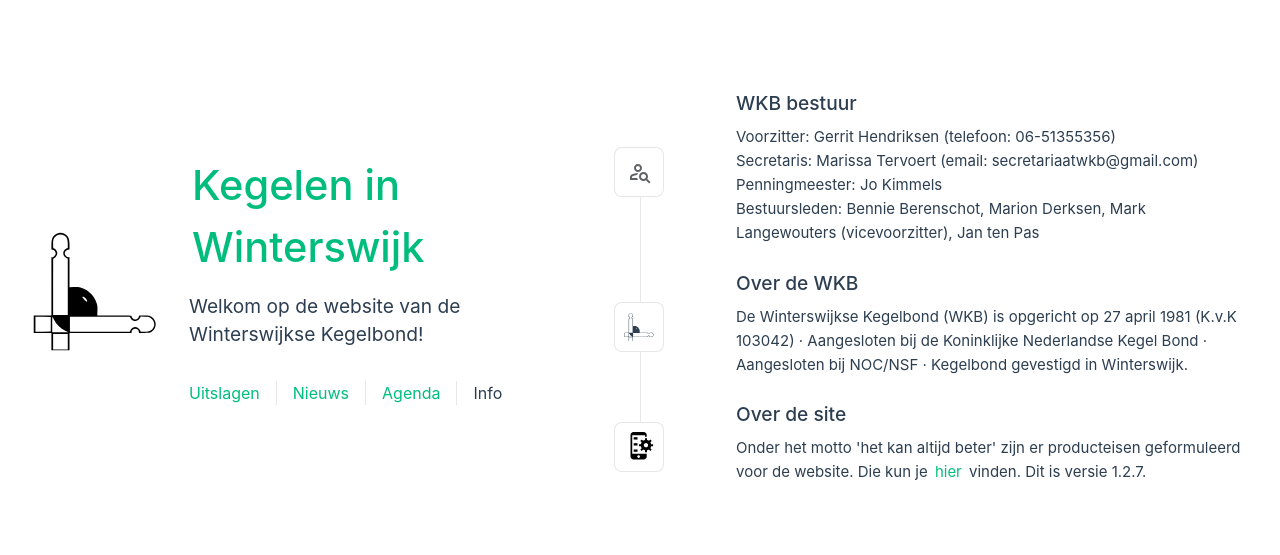
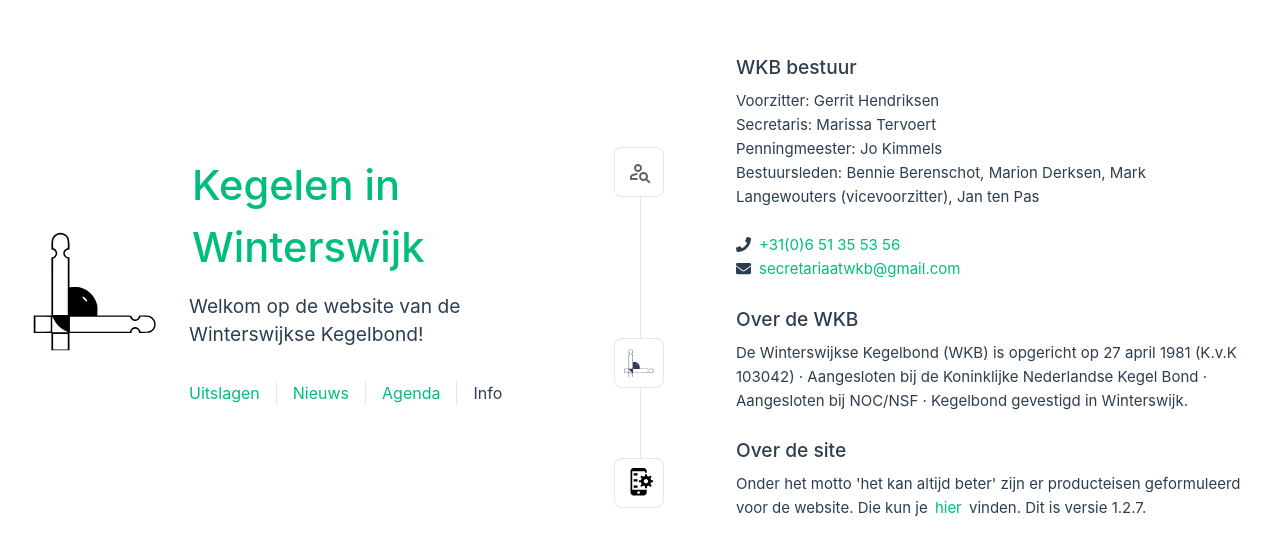
Before and after one commit to ruud00000/wkb-app, a Vue app: page /informatie in a window 1280 px wide. Shown: the part 109-664 px from the top of the page. Built offline with nearby package versions, Linux system fonts and the light colour scheme.

Commit message:
tel + mail icons added (fa)

```diff
--- a/package.json
+++ b/package.json
@@ -13,6 +13,9 @@
     "generate-pwa-assets": "pwa-assets-generator --preset ./pwa-assets.config.ts public/logo-wit.svg"
   },
   "dependencies": {
+    "@fortawesome/fontawesome-svg-core": "^1.2.36",
+    "@fortawesome/free-solid-svg-icons": "^5.15.4",
+    "@fortawesome/vue-fontawesome": "^3.0.8",
     "express": "^4.18.2",
     "express-fileupload": "^1.4.3",
     "http-proxy-middleware": "^2.0.6",
--- a/src/components/Informatie.vue
+++ b/src/components/Informatie.vue
@@ -17,11 +17,16 @@
       <BestuurIcon />
     </template>
     <template #heading>WKB bestuur</template>
-    Voorzitter: Gerrit Hendriksen (telefoon: 06-51355356)<br>
-    Secretaris:  Marissa Tervoert (email: secretariaatwkb@gmail.com)<br>
+    Voorzitter: Gerrit Hendriksen<br>
+    Secretaris:  Marissa Tervoert<br>
     Penningmeester: Jo Kimmels<br>
 
-    Bestuursleden: Bennie Berenschot, Marion Derksen, Mark Langewouters (vicevoorzitter), Jan ten Pas
+    Bestuursleden: Bennie Berenschot, Marion Derksen, Mark Langewouters (vicevoorzitter), Jan ten Pas<br><br>
+
+    <span><font-awesome-icon :icon="['fa', 'phone']" /></span>
+    <a class="link" href="tel:+31(0)6 51 35 53 56">+31(0)6 51 35 53 56</a><br>
+    <span><font-awesome-icon :icon="['fa', 'envelope']" /></span>
+    <a class="link" href="mailto:secretariaatwkb@gmail.com">secretariaatwkb@gmail.com</a>
   </Item>
 
   <Item>
@@ -44,3 +49,9 @@
   </Item>
 
 </template>
+
+<style>
+.svg-inline--fa {
+  margin-right: 5px;
+}
+</style>
--- a/src/main.js
+++ b/src/main.js
@@ -4,6 +4,18 @@
 import App from './App.vue'
 import router from './router'
 import { registerSW } from 'virtual:pwa-register'
+
+/* import the fontawesome core */
+import { library } from '@fortawesome/fontawesome-svg-core'
+
+/* import font awesome icon component */
+import { FontAwesomeIcon } from '@fortawesome/vue-fontawesome'
+
+/* import specific icons */
+import { faPhone, faEnvelope } from '@fortawesome/free-solid-svg-icons'
+
+/* add icons to the library */
+library.add(faPhone, faEnvelope)
 
 const intervalMS = 1 * 60 * 1000
 
@@ -18,5 +30,5 @@
 const app = createApp(App)
 
 app.use(router)
-
+app.component('font-awesome-icon', FontAwesomeIcon)
 app.mount('#app')
```
Also changed, not shown: src/views/InformatieView.vue (line endings or trailing spaces), 1 other file (tests, documents, lock files or other folders).
